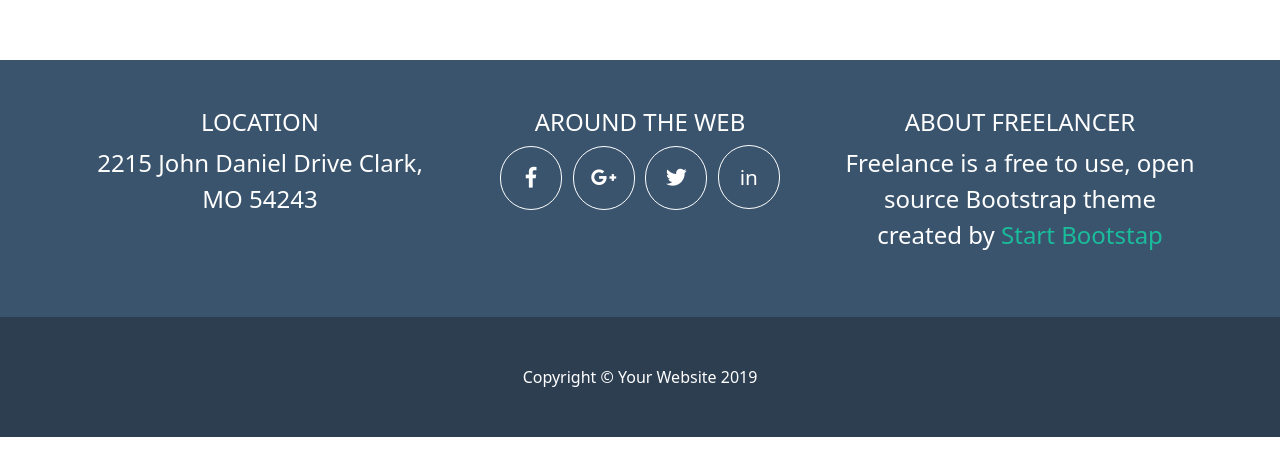
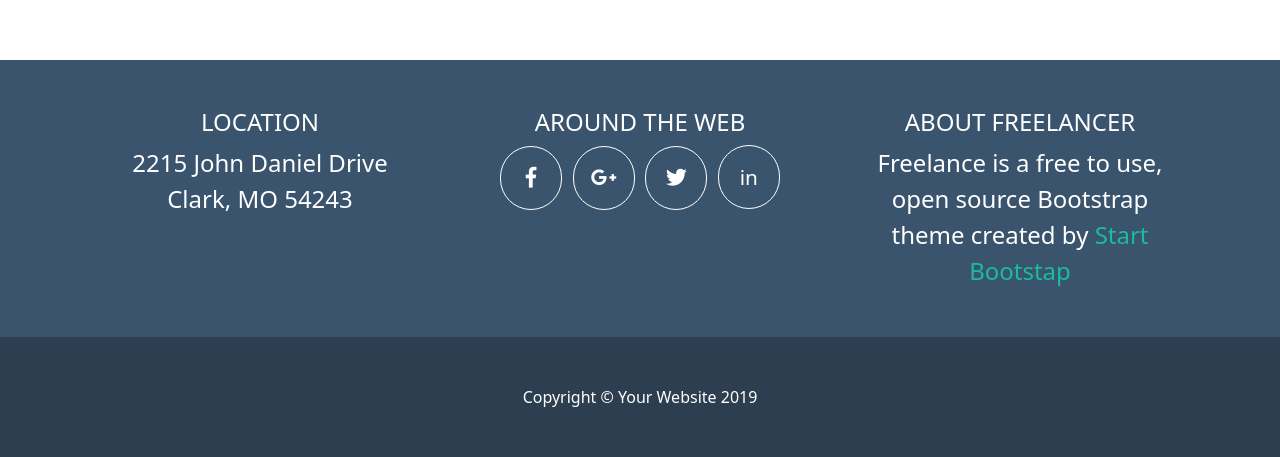
Before and after one commit to SpaceWolfy/html-css-bootstrap-freelancer, a plain HTML site: page index.html in a window 1280 px wide. Shown: the part 2722-3179 px from the top of the page. Drawn offline with nearby package versions, Linux system fonts and the light colour scheme.

Commit message:
Modifica su alcuni margin effettuata

```diff
--- a/index.html
+++ b/index.html
@@ -150,17 +150,17 @@
     </div>
 
     <div class="container-fluid my-lgr-color">
-      <div class="container py-5">
+      <div class="container py-4">
         <div class="row">
           <div class="col-12 col-md-4">
-            <div class="my-text-section text-center my-text-white">
+            <div class="my-text-section text-center my-text-white m-4">
               <h4>LOCATION</h4>
               <div class="fs-4">2215 John Daniel Drive Clark, MO 54243</div>
             </div>
           </div>
 
           <div class="col-12 col-md-4">
-            <div class="my-text-section text-center my-text-white">
+            <div class="my-text-section text-center my-text-white m-4">
               <h4>AROUND THE WEB</h4>
               <div class="icons">
                 <!-- <span class="fa-stack fa-lg">
@@ -191,7 +191,7 @@
             </div>
           </div>
           <div class="col-12 col-md-4">
-            <div class="my-text-section text-center my-text-white">
+            <div class="my-text-section text-center my-text-white m-4">
               <h4>ABOUT FREELANCER</h4>
               <p class="fs-4">
                 Freelance is a free to use, open source Bootstrap theme created
```
